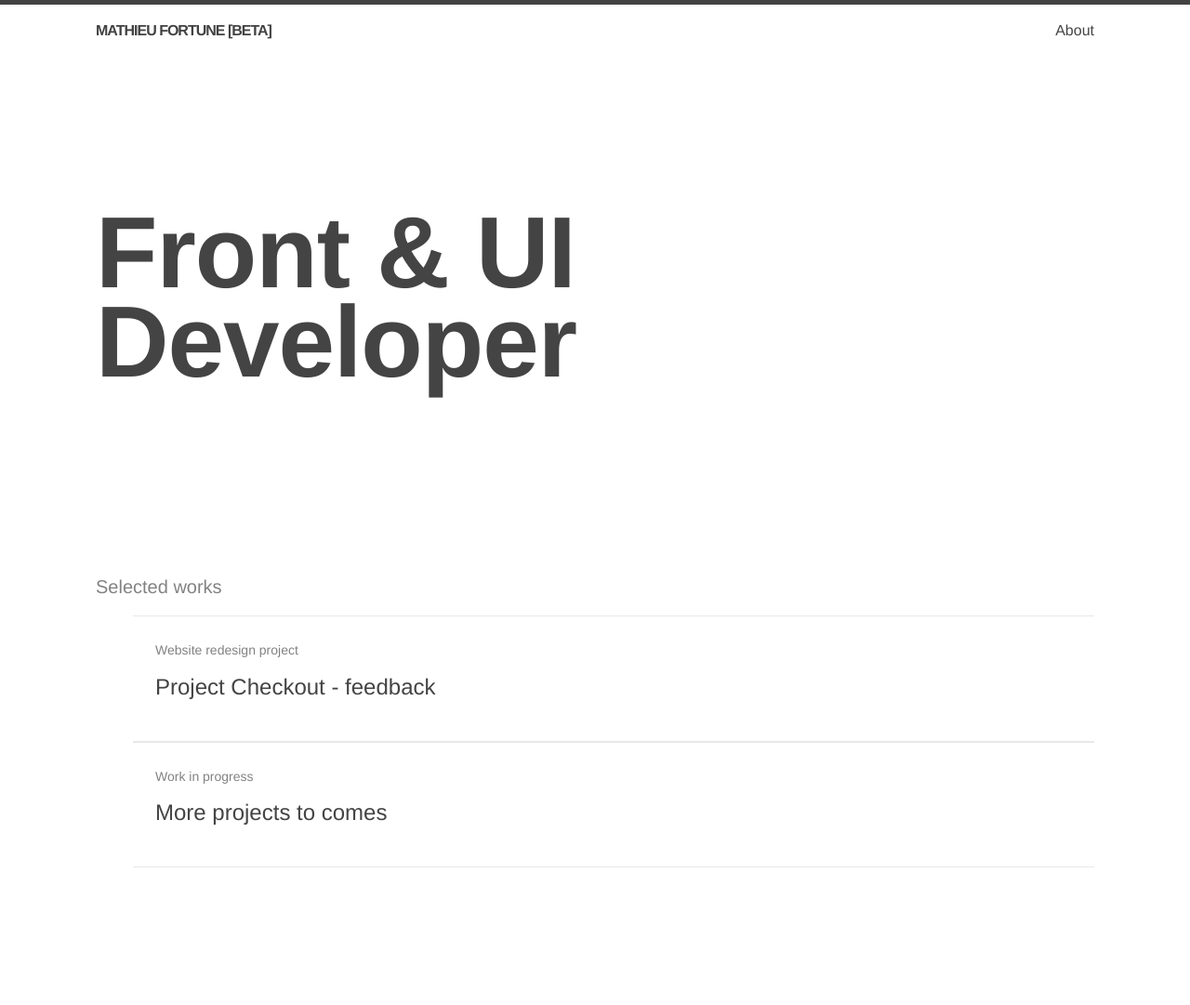
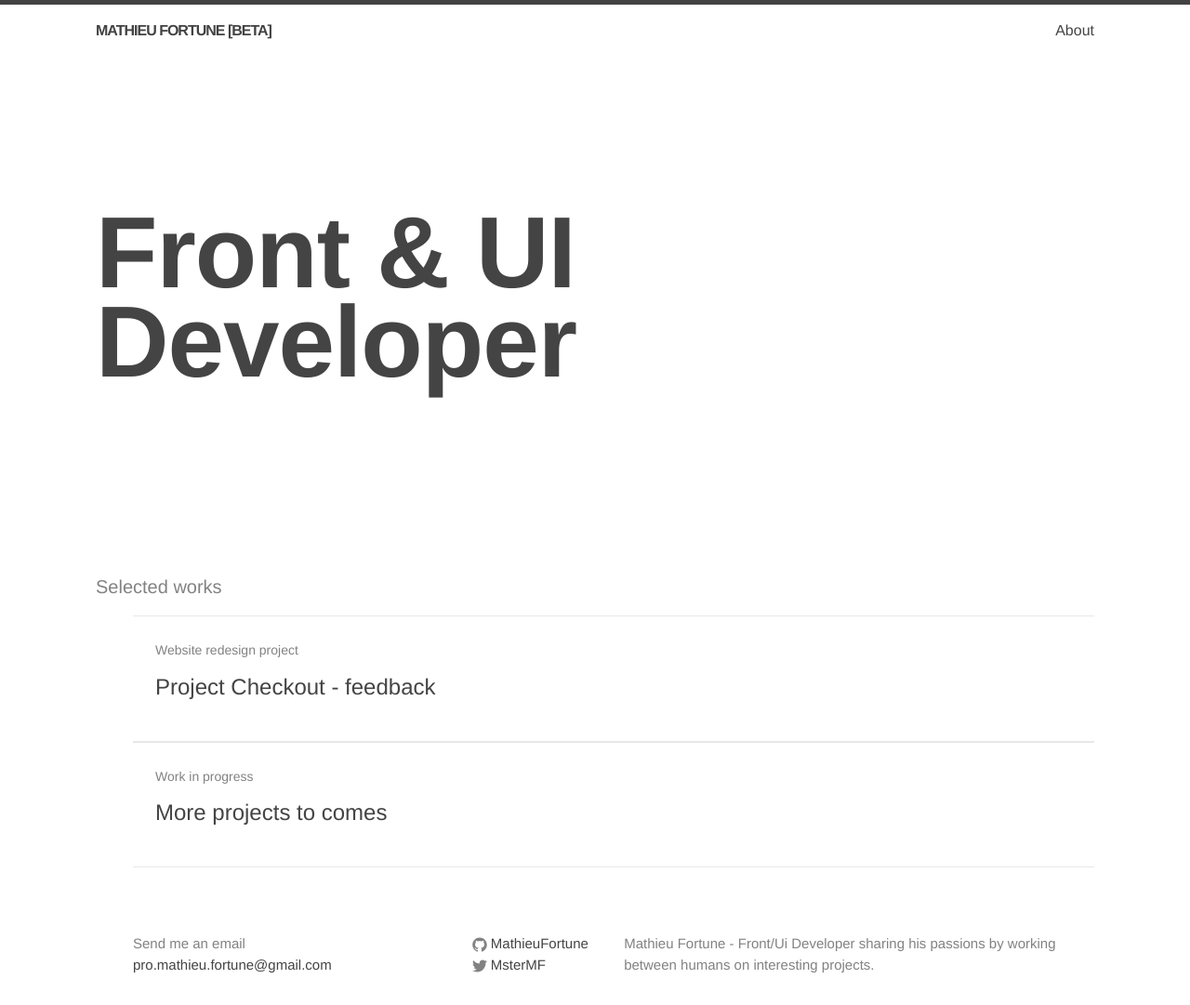
Before and after one commit to MathieuFortune/mathieufortune.github.io, a Jekyll site: the page built from index.html, in a window 1280 px wide and 1081 px high. Shown: the whole window at 93% size. Built offline with Jekyll 4.4.1, drawn with Linux system fonts in a browser that asks for light colours.

Commit message:
[UP] improvement on about page print version and add footer

```diff
--- a/_config.yml
+++ b/_config.yml
@@ -12,7 +12,7 @@
   Mathieu Fortune - Front/Ui Developer sharing his passions by working between humans on interesting projects.
 baseurl: "" # the subpath of your site, e.g. /blog
 url: "http://mathieufortune.github.com" # the base hostname & protocol for your site
-twitter_username: MstrMF
+twitter_username: MsterMF
 github_username:  MathieuFortune
 
 # Build settings
--- a/_includes/footer.html
+++ b/_includes/footer.html
@@ -2,12 +2,10 @@
 
   <div class="wrapper">
 
-    <h2 class="footer-heading">{{ site.title }}</h2>
-
     <div class="footer-col-wrapper">
       <div class="footer-col footer-col-1">
         <ul class="contact-list">
-          <li>{{ site.title }}</li>
+          <li>Send me an email</li>
           <li><a href="mailto:{{ site.email }}">{{ site.email }}</a></li>
         </ul>
       </div>
--- a/_layouts/default.html
+++ b/_layouts/default.html
@@ -13,7 +13,7 @@
       </div>
     </div>
 
-
+    {% include footer.html %}
 
   </body>
 
--- a/_sass/_Objects/footer.scss
+++ b/_sass/_Objects/footer.scss
@@ -3,8 +3,11 @@
  */
 
 .site-footer {
-    border-top: 1px solid $grey-color-light;
-    padding: $base-spacing-unit + em 0;
+    padding: $base-spacing-unit--small + em 0;
+
+    a {
+        color: $text-color;
+    }
 }
 
 .footer-heading {
--- a/_sass/_Trumps/print.scss
+++ b/_sass/_Trumps/print.scss
@@ -1,5 +1,9 @@
 @media all {
     .page-break {
+        display: none;
+    }
+    .only-print {
+
         display: none;
     }
 }
@@ -13,18 +17,33 @@
         page-break-before: always;
     }
     .no-print {
+
         display: none;
-        visibility: hidden;
+    }
+    .only-print {
+        display: block;
     }
     .row {
         margin: 0;
     }
     .uvp-title {
         margin: 0 0 1rem 0;
-        @include font-size(2.5);
-        line-height: 2.5rem;
+        @include font-size(2);
+        font-weight: normal;
+        line-height: 2rem;
     }
     .page-content {
         padding: 0;
     }
+    .section-title {
+        flex: 0 0 15%;
+    }
+    .content {
+        flex: 0 0 85%;
+    }
+    a:link:after,
+    a:visited:after {
+        content: " (" attr(href) ") ";
+        font-size: 90%;
+    }
 }
--- a/about.md
+++ b/about.md
@@ -6,7 +6,17 @@
 ---
 
 # Sharing our passions<br/> by working between humans<br/> on interesting projects
-{: .uvp-title}
+{: .uvp-title .no-print}
+
+# Mathieu Fortune
+{: .uvp-title .only-print}
+
+### 5+ years Front/UI Developer looking for new challenges at international. <br/>Send me an email at pro.mathieu.fortune@gmail.com
+{: .only-print}
+
+
+> Sharing our passions by working between humans on interesting projects
+{: .uvp-title .only-print}
 
 <div class="row">
 <div class="section-title" markdown="1">
@@ -65,7 +76,7 @@
 <div class="content skills" markdown="1">
 <div markdown="1">
 UI Dev
-{: .bold .text-center}
+{: .bold }
 
 * HTML5
 * CSS3
@@ -77,7 +88,7 @@
 </div>
 <div markdown="1">
 Front Dev
-{: .bold .text-center}
+{: .bold }
 
 * Vanilla javascript
 * Bootstrap JS
@@ -91,7 +102,7 @@
 </div>
 <div markdown="1">
 Design
-{: .bold .text-center}
+{: .bold }
 
 * Sketch
 * Photoshop
@@ -102,7 +113,7 @@
 </div>
 <div markdown="1">
 Methodology
-{: .bold .text-center}
+{: .bold }
 
 * Cross-browser awareness
 * Progressiv enhancement
@@ -132,7 +143,6 @@
 From january 2015 to today (1 year & 5 month)
 {: .grey}
 
-<br/>
 
 ### UI Developer
 {: .bold}
@@ -168,6 +178,18 @@
 </div>
 </div>
 
+<div class="row">
+<div class="section-title" markdown="1">
+## Hire Me
+</div>
+<div class="content" markdown="1">
+* Check and follow my [Twitter MsterMF](https://twitter.com/MsterMF){: target="_blank"}
+* Take a view at my [GitHub account MathieuFortune](https://github.com/MathieuFortune){: target="_blank"}
+* Find me on [Linkedin](https://fr.linkedin.com/in/mathieu-fortune-220268101){: target="_blank"}
+* Send me an email at [pro.mathieu.fortune@gmail.com](mailto:pro.mathieu.fortune@gmail.com){: target="_blank"}
+</div>
+</div>
+
 <p class="text-center no-print">
   <a href="/" title="Go Back" class="bold">Go Back</a>
 </p>
```
Also changed, not shown: other parts of about.md (+1 -0 lines).
